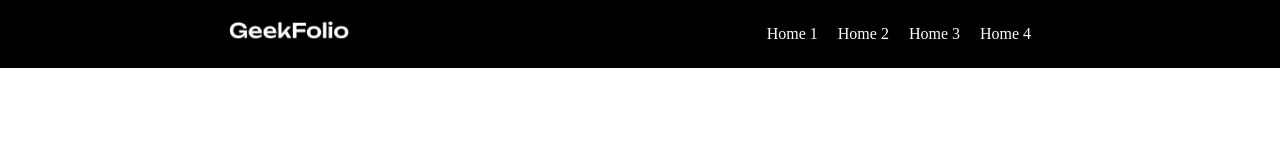
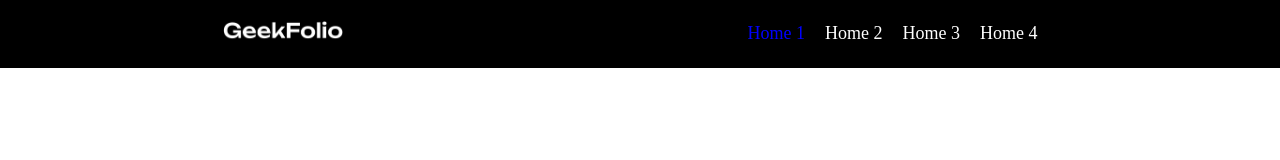
Before and after one commit to sifat7252/conceptual-session-01-practice, a plain HTML site: page index.html in a window 1280 px wide. In both pictures the pointer is over the item "Home 1". Drawn offline with Linux system fonts and the light colour scheme.

Commit message:
finished the navigation bar

```diff
--- a/style/style.css
+++ b/style/style.css
@@ -23,4 +23,8 @@
 .item{
     margin-right: 10px;
     padding-right: 10px;
+    font-size: 18px;
 }
+.item:hover{
+    color: blue;
+}
```
